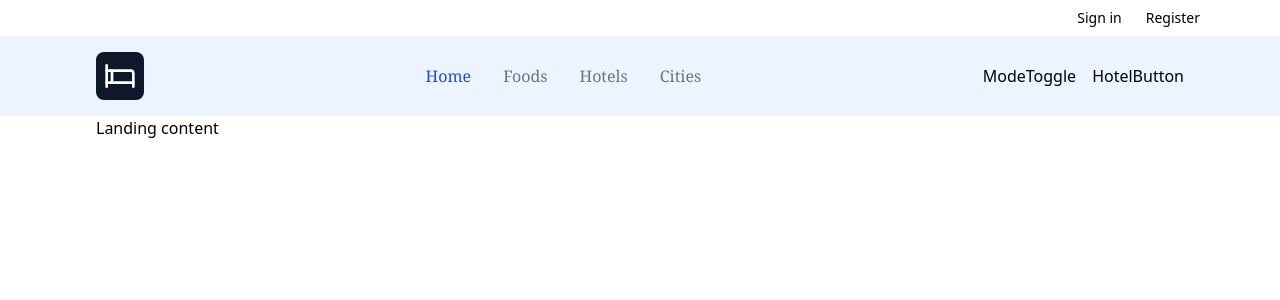
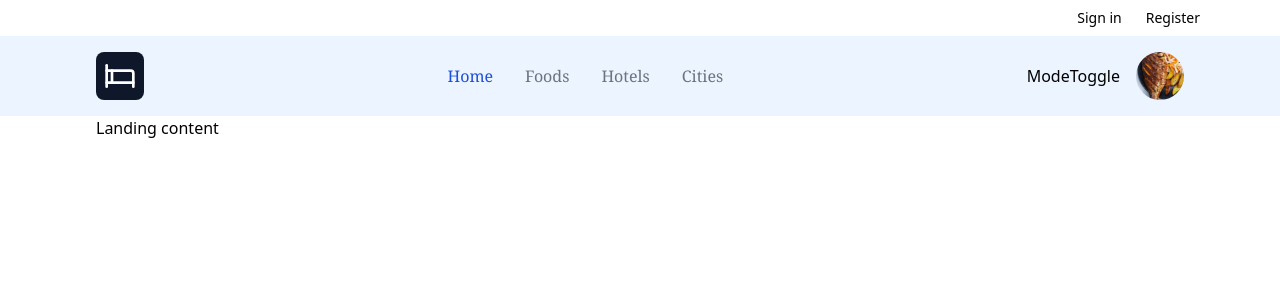
Before and after one commit to asnganje/Food-ordering-app-front-end, a React (Vite) app: page / in a window 1280 px wide. Shown: the top 300 px of the page. Built offline with nearby package versions, Linux system fonts and the light colour scheme.

Commit message:
Add image to hotel component

```diff
--- a/src/Components/HotelButton.jsx
+++ b/src/Components/HotelButton.jsx
@@ -1,6 +1,10 @@
+import { Link } from 'react-router-dom'
+import food1 from '../assets/food1.png'
 function HotelButton() {
   return (
-    <div>HotelButton</div>
+    <Link to='/'>
+      <img src={food1} alt="food1" className="w-12 h-12 rounded-full bg-transparent text-orange-500"/>
+    </Link>
   )
 }
 export default HotelButton
```
